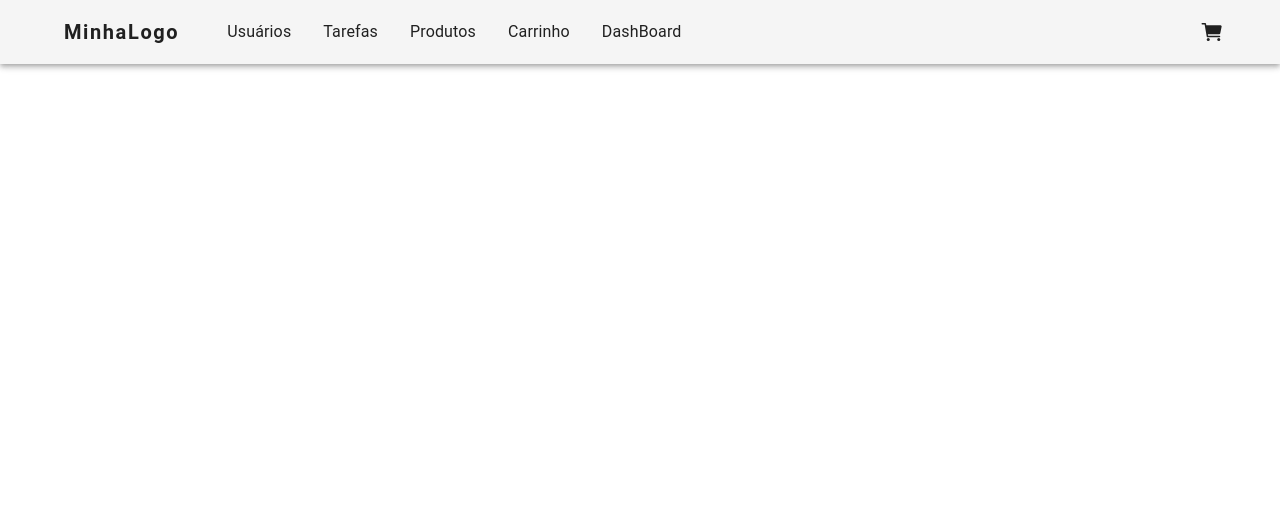
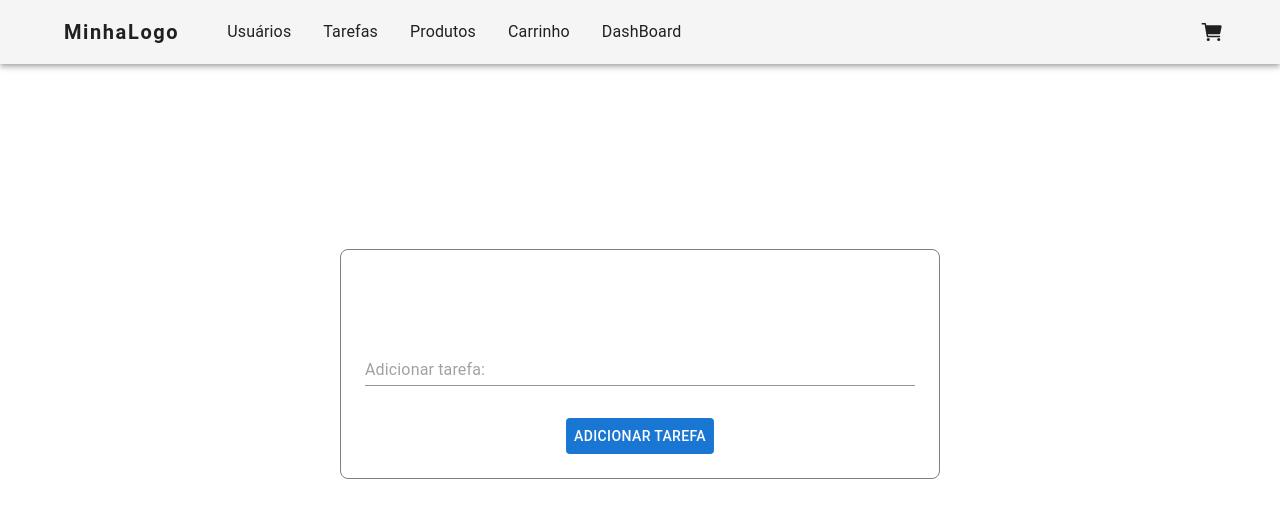
Before and after one commit to ViniciusPrado7/Ventura, a React (Vite) app: page /tarefas in a window 1280 px wide. Shown: the top 518 px of the page. Built offline with nearby package versions, Linux system fonts and the light colour scheme.

Commit message:
feat: tarefas

```diff
--- a/src/App.jsx
+++ b/src/App.jsx
@@ -2,6 +2,7 @@ import { Route, Routes } from 'react-router-dom'
 import "./App.css"
 import Home from './pages/Home'
 import Usuarios from './pages/Usuarios'
+import Tarefas from './pages/Tarefas'
 
 function App() {
 
@@ -9,6 +10,7 @@ function App() {
     <Routes>
       <Route path='/' element={<Home />} />
       <Route path='usuarios' element={<Usuarios />} />
+      <Route path='tarefas' element={<Tarefas />} />
     </Routes>
   )
 }
--- /dev/null
+++ b/src/pages/Tarefas.jsx
@@ -0,0 +1,79 @@
+import { Box, Button, Input, List, ListItem, Pagination } from '@mui/material'
+import React, { useState } from 'react'
+import { toast } from 'react-toastify';
+
+const azulClaro = '#1976d2';
+
+const Tarefas = () => {
+
+    const notifySuccess = (msg) => toast.success(msg)
+
+
+    const [novaTarefa, setNovaTarefa] = useState("")
+    const [listaTarefas, setListaTarefas] = useState([])
+
+    const addTarefa = () => {
+        if (novaTarefa.trim() === "") return;
+        setListaTarefas([...listaTarefas, novaTarefa])
+        notifySuccess("Tarefa adicionada.")
+        setNovaTarefa("")
+    }
+    const removerTarefa = (index) => {
+        const novaLista = listaTarefas.filter((_, i) => i !== index)
+        setListaTarefas(novaLista)
+        notifySuccess("Tarefa removida.")
+    }
+
+    return (
+        <Box
+            sx={{
+                display: "flex",
+                justifyContent: "center",
+                alignItems: "center",
+                minHeight: "75vh"
+            }}
+        >
+            <Box
+                sx={{
+                    width: 600,
+                    p: 3,
+                    borderRadius: 2,
+                    border: "1px solid gray",
+                    display: "flex",
+                    flexDirection: "column",
+                    gap: 2
+                }}
+            >
+                <List >
+                    {listaTarefas.map((tarefa, index) => (
+                        <ListItem sx={{border: "1px solid gray", mt: 1}}
+                            key={index}
+                        >
+                            {tarefa}
+                            <Button
+                                onClick={() => removerTarefa(index)}
+                                 sx={{ backgroundColor: azulClaro, color: 'white', ml:'auto'}}
+                            >
+                                remover
+                            </Button>
+                        </ListItem>
+                    ))}
+                </List>
+                <Input type="text"
+                    onChange={(e) => setNovaTarefa(e.target.value)}
+                    value={novaTarefa}
+                    placeholder='Adicionar tarefa:'
+                    sx={{mt: 6}}
+                />
+                <Button
+                    onClick={addTarefa}
+                    sx={{ backgroundColor: azulClaro, color: 'white', alignSelf: 'center', mt: 2 }}
+                >
+                    Adicionar tarefa
+                </Button>
+            </Box>
+        </Box>
+    )
+}
+
+export default Tarefas
```
